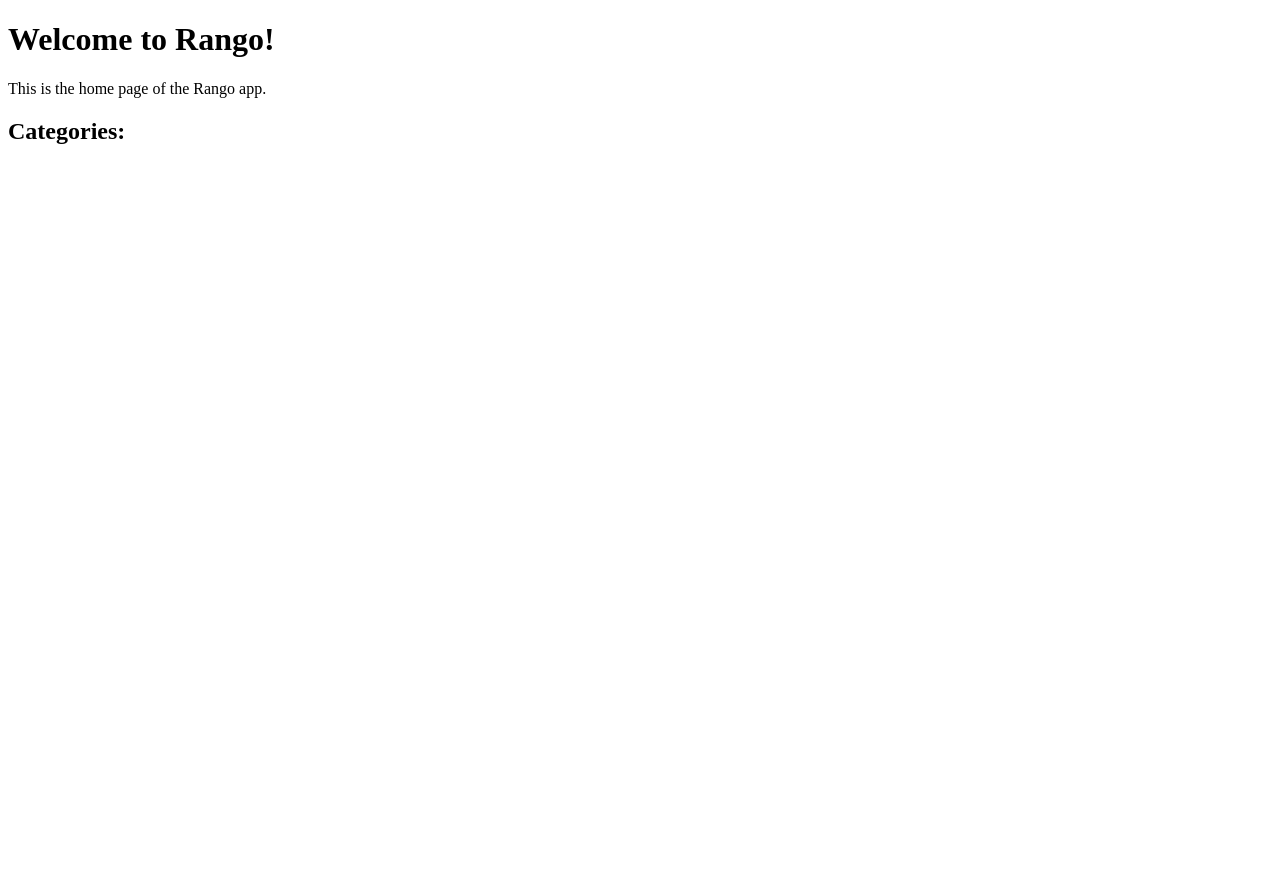
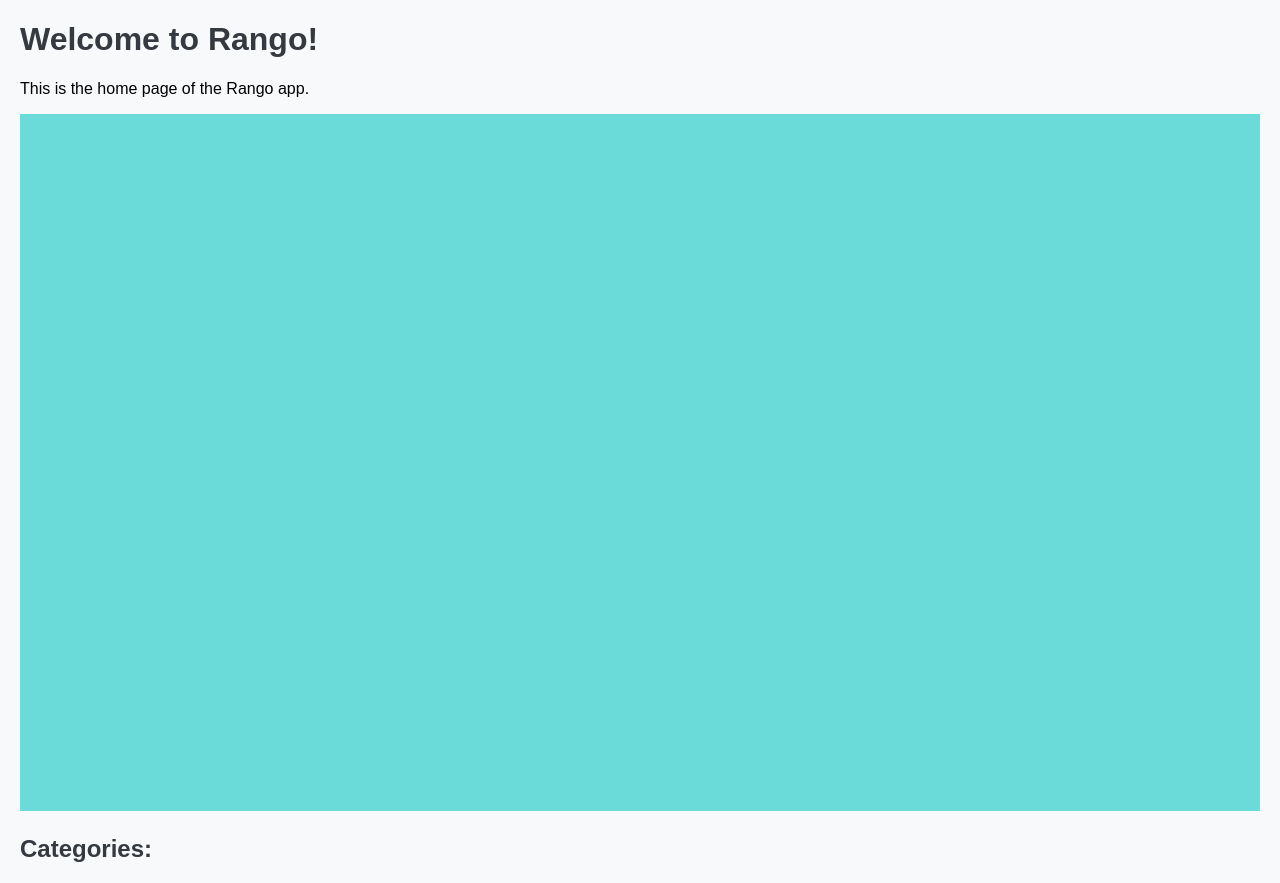
Before and after one commit to Back-to-eclipse/tango_with_django_project, a Django app: page /rango/ in a window 1280 px wide. Before the commit the page ends 144 px from the top, so only its background shows below. Run offline with Django 3.2, Linux system fonts and the light colour scheme; data that the repository does not hold is empty.

Commit message:
Added static files for CSS and images

```diff
--- /dev/null
+++ b/static/css/style.css
@@ -0,0 +1,14 @@
+body {
+    font-family: Arial, sans-serif;
+    background-color: #f8f9fa;
+    margin: 20px;
+}
+
+h1, h2 {
+    color: #343a40;
+}
+
+a {
+    color: #007bff;
+    text-decoration: none;
+}
--- a/tango_with_django_project/settings.py
+++ b/tango_with_django_project/settings.py
@@ -119,3 +119,4 @@ USE_TZ = True
 # https://docs.djangoproject.com/en/2.2/howto/static-files/
 
 STATIC_URL = '/static/'
+STATICFILES_DIRS = [os.path.join(BASE_DIR, 'static')]
--- a/templates/index.html
+++ b/templates/index.html
@@ -1,13 +1,15 @@
+{% load static %}
 <!DOCTYPE html>
 <html lang="en">
 <head>
     <meta charset="UTF-8">
     <title>Rango Home</title>
+    <link rel="stylesheet" type="text/css" href="{% static 'css/style.css' %}">
 </head>
 <body>
     <h1>Welcome to Rango!</h1>
     <p>This is the home page of the Rango app.</p>
-
+    <img src="{% static 'images/blue.jpg' %}" alt="Blue" style="width:100%; height:auto;">
     <h2>Categories:</h2>
     <ul>
         {% for category in categories %}
```
Also changed, not shown: static/images/blue.jpg (added).
